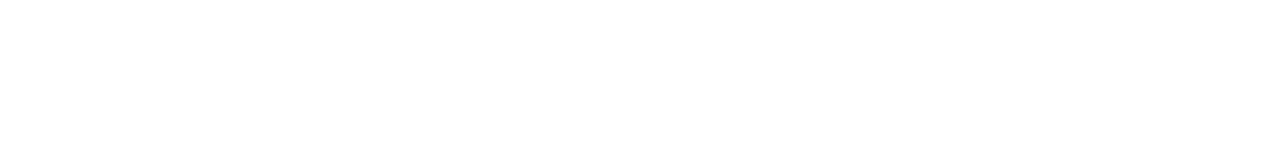
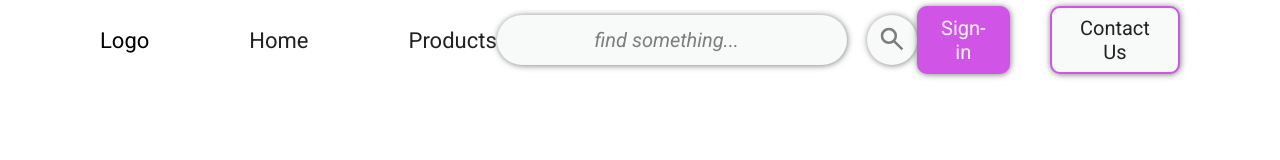
Before and after one commit to kelvin00000/skincare-plugg-website, a plain HTML site: page index.html in a window 1280 px wide. Drawn offline with Linux system fonts and the light colour scheme; a web font is replaced by a local one.

Commit message:
desktop navbar completed

```diff
--- a/CSS/Navbar/Navbar.css
+++ b/CSS/Navbar/Navbar.css
@@ -0,0 +1,147 @@
+@import url('https://fonts.googleapis.com/css2?family=Cal+Sans&family=Leckerli+One&family=Open+Sans:ital,wght@0,300..800;1,300..800&family=Roboto:ital,wght@0,100..900;1,100..900&family=Send+Flowers&display=swap');
+
+:root{
+    --background-color: #f8f9f9;
+    --secondary-background-color: #e5e7e9 ;
+    --accent-color: #d055e7 ;
+    --text-color-main: #212121;
+    --text-color-secondary: #7d7d7d;
+    --text-color-third: #d7dbdd;
+}
+
+*{
+    margin: 0;
+    padding: 0px;
+}
+
+body{
+    height: 100dvh;
+    min-height: 100vh;
+    width: 100dvw;
+    min-width: 100vw;
+}
+
+.mobile{
+    display: none;
+}
+.desktop{
+    width: 100vw;
+    height: 80px;
+    z-index: 100;
+
+
+    .nav-container{
+        display: flex;
+        align-items: center;
+        justify-content: space-between;
+        height: 80px;
+        width: 100vw;
+
+        .nav-left{
+            display:flex;
+            align-items: center;
+            margin-left: 100px;
+            font-family: Roboto;
+            font-size: 22px;
+
+            .home-link, .productsPge-link{
+                margin-left: 100px;
+
+                a{
+                    color: var(--text-color-main);
+                    text-decoration: none;
+                    transition: .2s ease-in-out;
+                }
+                a:hover{
+                    color: var(--accent-color);
+                }
+            }
+        }
+
+        .nav-middle{
+            display:flex;
+            align-items: center;
+            gap: 20px;
+            font-family: Roboto;
+            font-size: 22px;
+
+            input{
+                height: 50px;
+                width: 350px;
+                border-radius: 30px;
+                border: none;
+                box-shadow: .5px .5px 6px var(--text-color-secondary);
+                background-color: var(--background-color);
+                text-align: center;
+                font-family: Roboto;
+                font-size: 20px;
+            }
+            input:focus{
+                border: none;
+                outline: none;
+                background-color: white;
+            }
+            input::placeholder{
+                margin-left: 10px;
+                color: var(--text-color-secondary);
+                font-style: italic;
+            }
+            input:focus::placeholder {
+                opacity: 0;
+                transition: opacity 0.3s;
+            }
+            input:-webkit-autofill {
+                -webkit-text-fill-color: #000 !important;
+                transition: background-color 5000s ease-in-out 0s;
+            }
+
+
+            .search-button{
+                button{
+                    height: 50px;
+                    width: 50px;
+                    border-radius: 50%;
+                    background-color: var(--background-color);
+                    border: none;
+                    box-shadow: .5px .5px 6px var(--text-color-secondary);
+
+
+                     svg{
+                        fill: var(--text-color-secondary);
+                        width: 30px;
+                        height: 30px;
+                     }
+                }
+            }
+
+        }
+
+        .nav-right{
+            display:flex;
+            margin-right: 100px;
+
+            .Sign-in{
+                padding: 10px 20px;
+                border-radius: 10px;
+                font-family: Roboto;
+                font-size: 20px;
+                color: var(--background-color);
+                border: none;
+                box-shadow: .5px .5px 6px var(--text-color-secondary);
+                background-color: var(--accent-color);
+            }
+
+            .contact-us{
+                margin-left: 40px;
+                padding: 7px 20px;
+                border-radius: 10px;
+                font-family: Roboto;
+                font-size: 20px;
+                color: var(--text-color-main);
+                border: 2px solid var(--accent-color);
+                box-shadow: .5px .5px 6px var(--text-color-secondary);
+                background-color: var(--background-color);
+            }
+        }
+    }
+}
--- a/index.html
+++ b/index.html
@@ -4,8 +4,40 @@
     <meta charset="UTF-8">
     <meta name="viewport" content="width=device-width, initial-scale=1.0">
     <title>Home</title>
+
+    <link rel="stylesheet" href="./CSS/Home/Homepage.css">
+    <link rel="stylesheet" href="./CSS/Navbar/Navbar.css">
+    <link rel="stylesheet" href="./CSS/Navbar/Navdock.css">
 </head>
 <body>
+    <nav class="desktop">
+        <div class="nav-container">
+            <div class="nav-left">
+                <div class="logo">Logo</div>
+                <div class="home-link"><a href="index.html">Home</a></div>
+                <div class="productsPge-link"><a href="Products.html">Products</a></div>
+            </div>
+            <div class="nav-middle">
+                <div class="input">
+                    <input type="text" id="search" placeholder="find something...">
+                </div>
+                <div class="search-button"><button id="search-btn"><svg xmlns="http://www.w3.org/2000/svg" height="24px" viewBox="0 -960 960 960" width="24px" fill="#e3e3e3"><path d="M784-120 532-372q-30 24-69 38t-83 14q-109 0-184.5-75.5T120-580q0-109 75.5-184.5T380-840q109 0 184.5 75.5T640-580q0 44-14 83t-38 69l252 252-56 56ZM380-400q75 0 127.5-52.5T560-580q0-75-52.5-127.5T380-760q-75 0-127.5 52.5T200-580q0 75 52.5 127.5T380-400Z"/></svg></button></div>
+            </div>
+            <div class="nav-right">
+                <button class="Sign-in" id="sign-in-btn">Sign-in</button>
+                <button class="contact-us" id="contact-us-btn">Contact Us</button>
+            </div>
+        </div>
+    </nav>
+    <nav class="mobile">
 
+    </nav>
+
+    <main>
+
+    </main>
+
+    <script src="./Javascript/Home.js"></script>
+    <script src="./Javascript/Forms.js"></script>
 </body>
 </html>
```
Also changed, not shown: CSS/Home/Homepage.css (added), CSS/Home/Homepapage.css (deleted).
